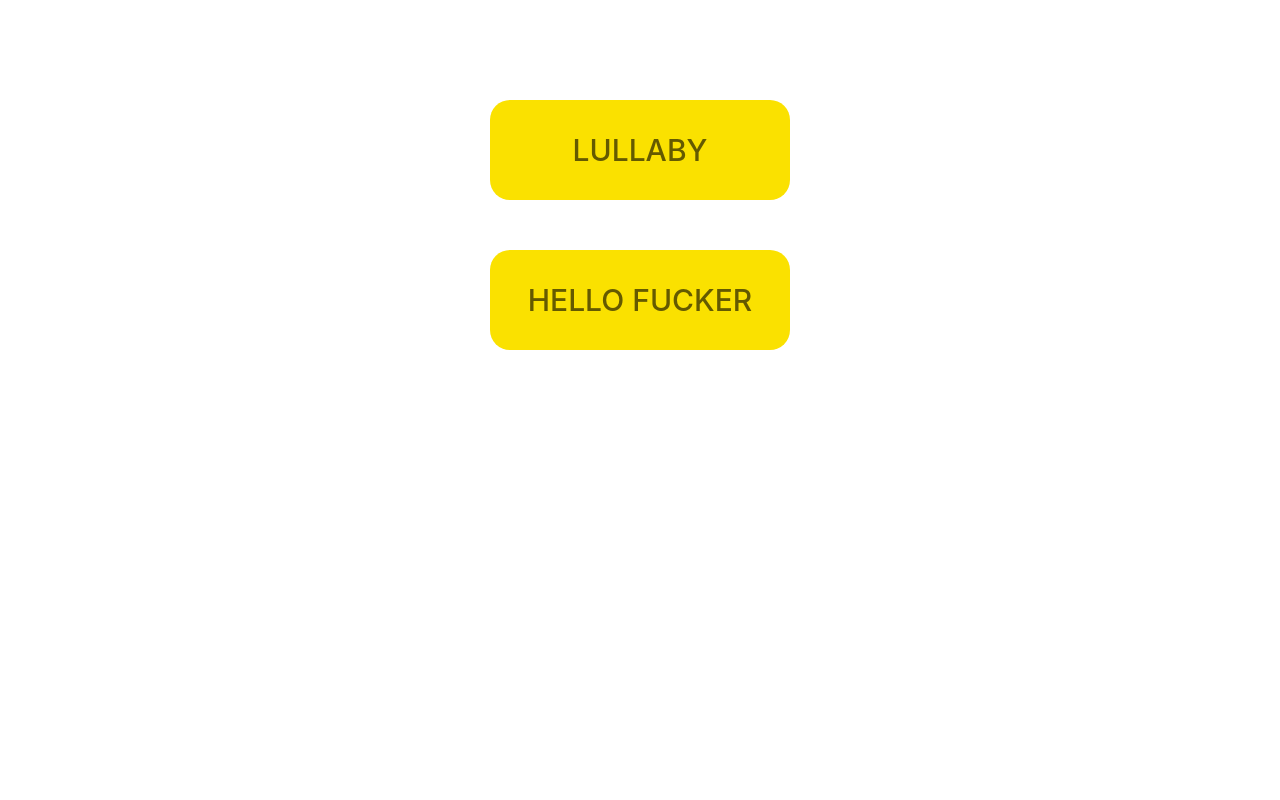
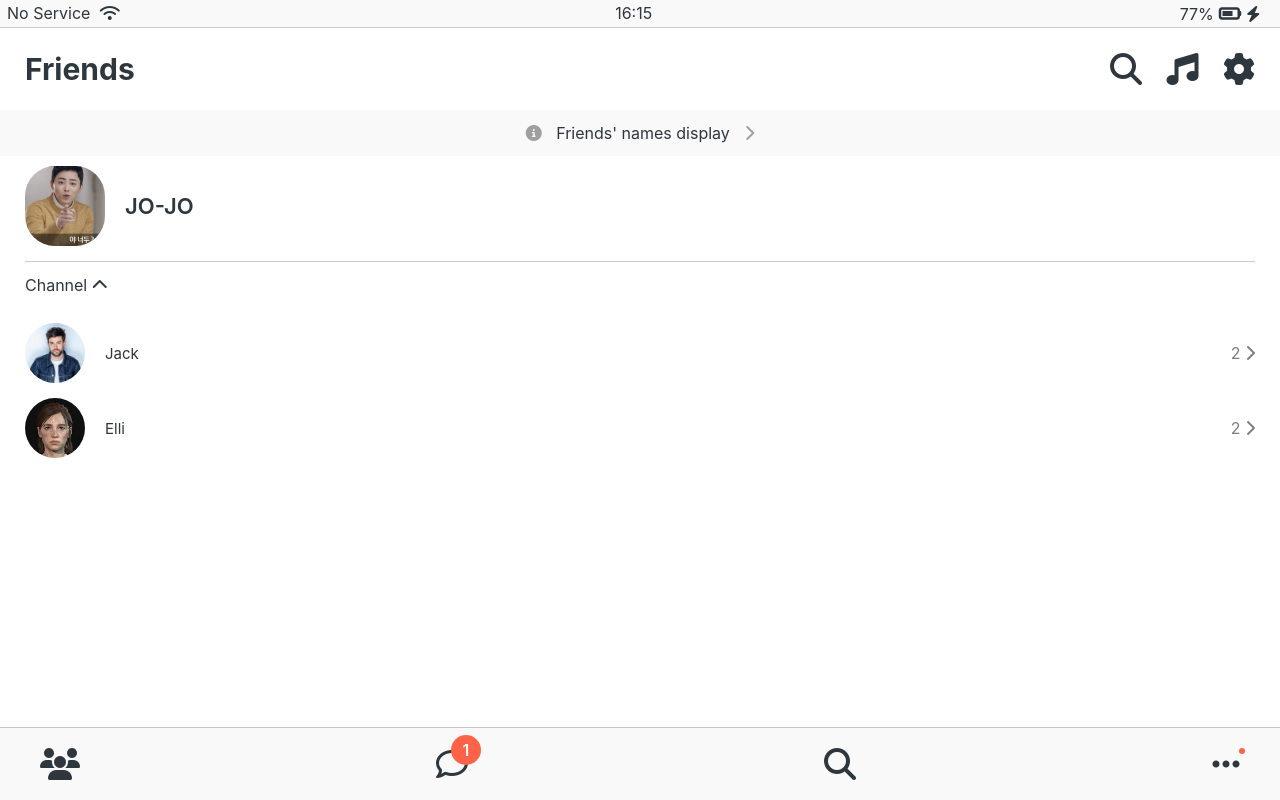
Before and after one commit to berrypizza/kakao, a plain HTML site: page friends.html in a window 1280 px wide. Drawn offline with Linux system fonts and the light colour scheme.

Commit message:
friends part

```diff
--- /dev/null
+++ b/css/components/nav-bar.css
@@ -0,0 +1,44 @@
+.nav {
+  background: #f9f9fa;
+  padding: 20px 40px;
+  border-top: 1px solid rgba(0, 0, 0, 0.2);
+  position: fixed;
+  bottom: 0;
+  width: 100%;
+  box-sizing: border-box;
+}
+
+.nav__list {
+  display: flex;
+  justify-content: space-between;
+}
+
+.nav__a {
+  color: #2e363e;
+  position: relative;
+}
+
+.nav__notification {
+  background-color: tomato;
+  width: 30px;
+  height: 30px;
+  border-radius: 15px;
+  display: flex;
+  justify-content: center;
+  align-items: center;
+  text-align: center;
+  color: #f9f9fa;
+  font-weight: 600;
+  position: absolute;
+  left: 15px;
+  bottom: 15px;
+}
+
+.nav__dotofellipsis {
+  width: 6px;
+  height: 6px;
+  border-radius: 50%;
+  position: absolute;
+  background-color: tomato;
+  left: 27px;
+}
--- /dev/null
+++ b/css/components/screen-header.css
@@ -0,0 +1,16 @@
+.screen-header {
+  display: flex;
+  justify-content: space-between;
+  align-items: center;
+  padding: var(--horizontal-space);
+}
+
+.screen-header__title {
+  font-size: 30px;
+  font-weight: 700;
+  text-transform: capitalize;
+}
+
+.screen-header__icons span {
+  margin-left: 20px;
+}
--- a/css/components/status-bar.css
+++ b/css/components/status-bar.css
@@ -1,6 +1,18 @@
+.out__status-bar {
+  width: 100%;
+  height: 28px;
+}
+
 #status-bar {
   display: flex;
   padding: 5px 7px;
+  width: 100%;
+  height: inherit;
+  box-sizing: border-box;
+  position: fixed;
+  background-color: #f9f9fa;
+  border-bottom: 1px solid rgba(0, 0, 0, 0.2);
+  top: 0;
 }
 
 .statusbar__column:first-child span {
--- /dev/null
+++ b/css/components/user-component.css
@@ -0,0 +1,44 @@
+.user-component {
+  display: flex;
+}
+
+.user-component__column:first-child {
+  display: flex;
+  align-items: center;
+}
+
+.usuer-component__avatar {
+  width: 70px;
+  height: 70px;
+  border-radius: 30px;
+  margin-right: 20px;
+}
+
+.user-component__title {
+  font-weight: 600;
+  font-size: 22px;
+}
+
+.user-component__subtitle {
+  font-size: 17px;
+  margin-top: 5px;
+  color: rgba(0, 0, 0, 0.5);
+}
+
+.usuer-component__avatar--xl {
+  width: 80px;
+  height: 80px;
+  border-radius: 30px;
+  margin-right: 20px;
+}
+
+.usuer-component__avatar--sm {
+  width: 60px;
+  height: 60px;
+  border-radius: 30px;
+  margin-right: 20px;
+}
+
+.user-component__title--sm {
+  font-size: 15px;
+}
--- a/css/reset.css
+++ b/css/reset.css
@@ -122,3 +122,7 @@ table {
   border-collapse: collapse;
   border-spacing: 0;
 }
+a {
+  color: inherit;
+  text-decoration: none;
+}
--- /dev/null
+++ b/css/screens/friends.css
@@ -0,0 +1,42 @@
+#friends-display-link {
+  display: block;
+  width: 100%;
+  text-align: center;
+  padding: 15px 0;
+  background: #f9f9fa;
+
+  font-size: 16px;
+  margin-bottom: 10px;
+}
+
+#friends-display-link i {
+  color: rgb(159, 159, 159);
+  padding: 0 10px;
+}
+
+.friend-screen {
+  padding: 0 var(--horizontal-space);
+}
+
+.friend-screen__channel {
+  margin-top: 15px;
+  padding-top: 15px;
+  border-top: 1px solid rgba(0, 0, 0, 0.2);
+}
+
+.friend-screen__channel-header {
+  padding-bottom: 30px;
+}
+
+.friend-screen__row {
+  display: flex;
+  align-items: center;
+  width: 100%;
+  height: 100%;
+  justify-content: space-between;
+  margin-bottom: 15px;
+}
+
+.friends-screen__row__side {
+  color: rgba(0, 0, 0, 0.5);
+}
--- a/css/style.css
+++ b/css/style.css
@@ -2,8 +2,13 @@
 @import "components/status-bar.css";
 @import "variable.css";
 @import "screens/login.css";
+@import "components/nav-bar.css";
+@import "components/screen-header.css";
+@import "screens/friends.css";
+@import "components/user-component.css";
 
 body {
+  color: #2e363e;
   font-family: -apple-system, BlinkMacSystemFont, "Segoe UI", Roboto, Oxygen,
     Ubuntu, Cantarell, "Open Sans", "Helvetica Neue", sans-serif;
 }
--- a/css/variable.css
+++ b/css/variable.css
@@ -1,3 +1,4 @@
 :root {
   --yellow: #fae100;
+  --horizontal-space: 25px;
 }
--- a/friends.html
+++ b/friends.html
@@ -1,70 +1,132 @@
 <!DOCTYPE html>
 <html lang="en">
   <head>
+    <link rel="stylesheet" href="css/style.css" />
     <meta charset="UTF-8" />
     <meta name="viewport" content="width=device-width, initial-scale=1.0" />
-    <title>Document</title>
-    <link rel="stylesheet" href="css/style.css" />
-    <style>
-      .bigbox {
-        height: 500px;
-        width: 100%;
-        display: flex;
-        justify-content: center;
-        align-items: center;
-        flex-direction: column;
-        position: relative;
-      }
-      .box {
-        display: flex;
-        text-align: center;
-        justify-content: center;
-        align-items: center;
-        font-size: 30px;
-        height: 100px;
-        width: 300px;
-        background-color: var(--yellow);
-        border-radius: 20px;
-        text-transform: uppercase;
-        color: rgba(0, 0, 0, 0.6);
-        font-weight: 500;
-
-        position: absolute;
-
-        text-decoration: none;
-      }
-
-      .x1 {
-        top: 100px;
-      }
-      .x2 {
-        bottom: 100px;
-      }
-
-      a {
-        transition: all 0.3s ease-in-out;
-        margin-bottom: 50px;
-      }
-      a:active,
-      a:hover {
-        box-shadow: 5px 5px 1px 1px rgba(247, 0, 255, 0.8);
-        transform: translate(-1px, -1px);
-
-        color: rgba(133, 95, 116, 0.8);
-
-        border-right: 5px solid #4e4709;
-        border-bottom: 5px solid #4e4709;
-      }
-    </style>
+    <title>kakao clone</title>
   </head>
   <body>
-    <div class="bigbox">
-      <a class="box x1" href="https://www.youtube.com/watch?v=LnRDPNaRV40">
-        <h1>lullaby</h1>
-      </a>
-      <a class="box x2" href="index.html">
-        <h1>hello fucker</h1>
-      </a>
+    <div class="out__status-bar">
+      <div id="status-bar">
+        <div class="statusbar__column">
+          <span>No Service</span>
+          <i class="fas fa-wifi"></i>
+          <!-- wifi icon-->
+        </div>
+        <div class="statusbar__column">
+          <span>16:15</span>
+        </div>
+        <div class="statusbar__column">
+          <span>77%</span>
+          <i class="fas fa-battery-three-quarters fa-lg"></i>
+          <!-- battery icon -->
+          <i class="fas fa-bolt"></i>
+          <!-- lightning icon -->
+        </div>
+      </div>
     </div>
+
+    <header class="screen-header">
+      <div class="screen-header__title">friends</div>
+      <div class="screen-header__icons">
+        <span>
+          <i class="fas fa-search fa-2x"></i>
+        </span>
+        <span>
+          <i class="fas fa-music fa-2x"></i>
+        </span>
+        <span>
+          <i class="fas fa-cog fa-2x"></i>
+        </span>
+      </div>
+    </header>
+
+    <a href="#" id="friends-display-link">
+      <i class="fas fa-info-circle"></i>
+      Friends' names display
+      <i class="fas fa-chevron-right xs"></i>
+    </a>
+
+    <main class="friend-screen">
+      <div class="user-component">
+        <div class="user-component__column">
+          <img src="img/as.jpeg" class="usuer-component__avatar--xl" />
+          <div class="user-component__text">
+            <h4 class="user-component__title">JO-JO</h4>
+            <!-- <h6 class="user-component__subtitle">what the heck i am</h6> -->
+          </div>
+        </div>
+        <div class="user-component__column"></div>
+      </div>
+
+      <div class="friend-screen__channel">
+        <div class="friend-screen__channel-header">
+          <span>Channel</span>
+          <i class="fas fa-chevron-up"></i>
+        </div>
+
+        <!--friend row .start.-->
+        <div class="friend-screen__row">
+          <div class="user-component">
+            <div class="user-component__column">
+              <img src="img/jack.jpg" class="usuer-component__avatar--sm" />
+              <div class="user-component__text">
+                <h4 class="user-component__title--sm">Jack</h4>
+                <!-- <h6 class="user-component__subtitle">what the heck i am</h6> -->
+              </div>
+            </div>
+          </div>
+          <div class="friends-screen__row__side">
+            2
+            <i class="fas fa-chevron-right xs"></i>
+          </div>
+        </div>
+        <div class="friend-screen__row">
+          <div class="user-component">
+            <div class="user-component__column">
+              <img src="img/elli.jpg" class="usuer-component__avatar--sm" />
+              <div class="user-component__text">
+                <h4 class="user-component__title--sm">Elli</h4>
+                <!-- <h6 class="user-component__subtitle">what the heck i am</h6> -->
+              </div>
+            </div>
+          </div>
+          <div class="friends-screen__row__side">
+            2
+            <i class="fas fa-chevron-right xs"></i>
+          </div>
+        </div>
+        <!--friend row .end.-->
+      </div>
+    </main>
+    <!-- user -->
+    <nav class="nav">
+      <ul class="nav__list">
+        <li class="nav__btn">
+          <a class="nav__a" href="#"><i class="fas fa-users fa-2x"></i></a>
+        </li>
+        <li class="nav__btn">
+          <a class="nav__a" href="#">
+            <span class="nav__notification">1</span>
+            <i class="far fa-comment fa-2x"></i>
+          </a>
+        </li>
+        <li class="nav__btn">
+          <a class="nav__a" href="#"><i class="fas fa-search fa-2x"></i></a>
+        </li>
+        <li class="nav__btn">
+          <a class="nav__a" href="#">
+            <div class="nav__dotofellipsis"></div>
+            <i class="fas fa-ellipsis-h fa-2x"></i
+          ></a>
+        </li>
+      </ul>
+    </nav>
+
+    <script
+      src="http://kit.fontawesome.com/6478f529f2.js"
+      crossorigin="anonymous"
+    ></script>
   </body>
 </html>
```
Also changed, not shown: funny.html (added, +70 -0 lines), img/as.jpeg (added), img/elli.jpg (added), img/jack.jpg (added).
